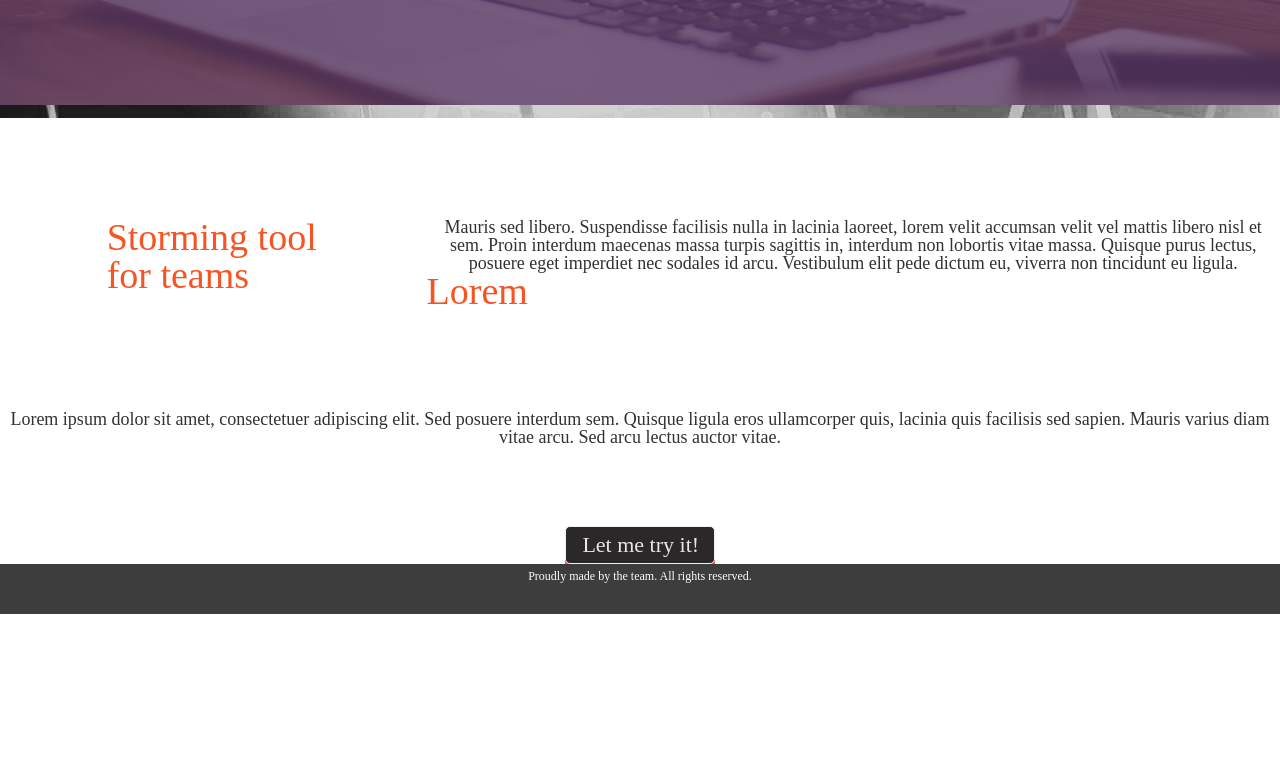
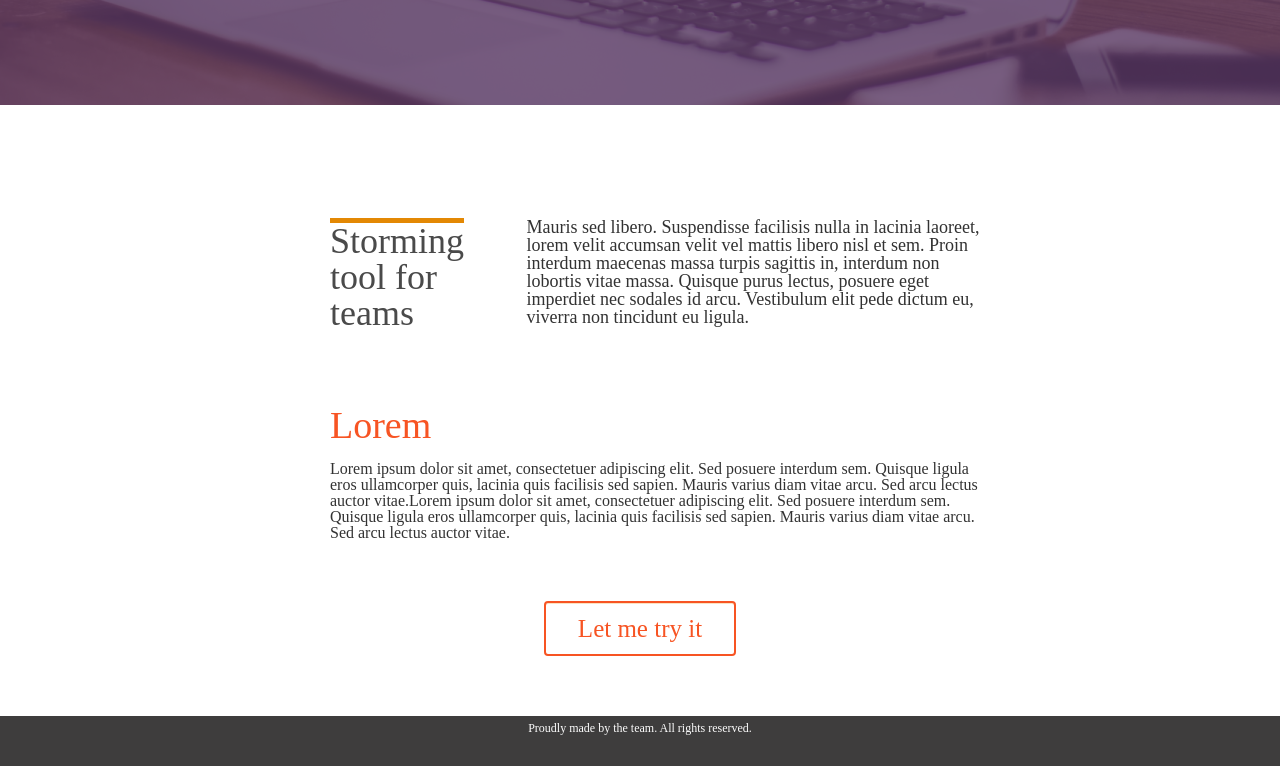
Before and after one commit to aapsu/aapsu.github.io, a plain HTML site: page work.html in a window 1280 px wide. Shown: the part 1528-2294 px from the top of the page. Before the commit the page ends 2142 px from the top, so only its background shows below. Drawn offline with nearby package versions, Linux system fonts and the light colour scheme; a web font is replaced by a local one.

Commit message:
teamboard introduction added

```diff
--- a/css/work.css
+++ b/css/work.css
@@ -70,10 +70,36 @@
 }
 .desc2 {
 	font-size:18px;
-	text-align:center;
+	text-align:left;
 	margin-top: 100px;
 	font-family:texgyre;
+	margin-bottom: 60px;
+	margin-left: 100px;
 	color:#323232;
+	margin-right: 300px;
+}
+.desc3 {
+	font-size:16px;
+	text-align:left;
+	font-family:texgyre;
+	margin-bottom: 60px;
+	margin-left: 330px;
+    margin-right: 300px;
+	color:#323232;
+}
+.zerogrid-full .orangetext {
+	margin: 300px 50px 0px 330px !important;
+	line-height: 40px;
+}
+.zerogrid-full .title{
+	float:left;
+	text-align:left;
+	color: #4A4A4A;
+	font-family:texgyre;
+	font-size: 36px;
+	margin-top: 100px;
+	margin-left: 330px;
+	border-top: 5px solid #E38804;
 }
 .zerogrid-full #logo1 {
 	background-image:url(../img/unity_btn.png);
@@ -118,6 +144,51 @@
 	height: 40px;
 	margin-left: 300px;
 }
-.zerogrid-full .col-1-3, .zerogrid-full .col-2-3, .zerogrid-full .col-full {
+.zerogrid-full .col-full {
 	background-color:#FFFFFF;
 }
+
+
+
+
+
+.try-btn {
+	-moz-box-shadow:inset 0px 1px 0px 0px #fce2c1;
+	-webkit-box-shadow:inset 0px 1px 0px 0px #fce2c1;
+	box-shadow:inset 0px 1px 0px 0px #fce2c1;
+	background-color:transparent;
+	-webkit-border-top-left-radius:4px;
+	-moz-border-radius-topleft:4px;
+	border-top-left-radius:4px;
+	-webkit-border-top-right-radius:4px;
+	-moz-border-radius-topright:4px;
+	border-top-right-radius:4px;
+	-webkit-border-bottom-right-radius:4px;
+	-moz-border-radius-bottomright:4px;
+	border-bottom-right-radius:4px;
+	-webkit-border-bottom-left-radius:4px;
+	-moz-border-radius-bottomleft:4px;
+	border-bottom-left-radius:4px;
+	text-indent:0;
+	border:2px solid #f75423;
+	display:inline-block;
+	color:#f75423;
+	font-family:Times New Roman;
+	font-size:25px;
+	font-weight:normal;
+	font-style:normal;
+	height:51px;
+	line-height:51px;
+	width:188px;
+	text-decoration:none;
+	text-align:center;
+	margin-bottom: 60px;
+		cursor:pointer;
+}.try-btn:active {
+	position:relative;
+	top:1px;
+}
+.try-btn:hover {
+	cursor:pointer;
+}
+/* This button was generated using CSSButtonGenerator.com */
--- a/work.html
+++ b/work.html
@@ -41,11 +41,11 @@
       </div>
       	<nav class="nav">
               <ul>
-            <li><a href="#weare" class="smoothScroll">PROJECT</a></li>
-            <li><a href="#ourway" class="smoothScroll">WORK</a></li>
-            <li><a href="#lorem" class="smoothScroll">CONTACT</a></li>
-            <li><a href="#partners" class="smoothScroll">PARTNERS</a></li>
-            <li><a href="#" class="smoothScroll">BLOG</a></li>
+            <li><a href="index.html" class="smoothScroll">HOME</a></li>
+            <li><a href="#teamboard" class="smoothScroll">TEAMBOARD</a></li>
+            <li><a href="#lorem" class="smoothScroll">UNITY</a></li>
+            <li><a href="#partners" class="smoothScroll">TOOLBAR</a></li>
+            <li><a href="#" class="smoothScroll">FMBT</a></li>
             <li><a href="#" class="smoothScroll">WIKI</a></li>
           </ul>
             </nav>
@@ -59,7 +59,7 @@
         </div>
     <div class="col-1-3" id="logo2">
           <p class="logoshere">TEAMBOARD</p><p class="desc">Real time collaboration.</p>
-          <div class="viewmore-btn-wrapper"><a href="#" class="viewmore-btn">View More</a></div>
+          <div class="viewmore-btn-wrapper"><a href="#teamboard" class="viewmore-btn">View More</a></div>
         </div>
     <div class="col-1-3" id="logo3">
           <p class="logoshere">TOOLBAR</p><p class="desc">Gather sites and tools into one place , and share!</p>
@@ -81,8 +81,8 @@
           </div>
 
 <div class="zerogrid-full">
-	<div class="row">
-    <div class="col-full" id="teamboard">
+	<div class="row" style="background-color:#FFFFFF !important;">
+    <div class="col-full" id="teamboard"><a name="teamboard"></a>
 	<div class="col-1-2"><h2>Real time collaboration with people.</h2><img src="img/teamboard_logo.png"></div>
     </div>
     <div class="col-1-4"></div>
@@ -90,15 +90,15 @@
     <div class="col-1-4"></div>
     <div class="col-1-4"></div>
     <div class="col-1-3">
-    	<p class="orangetext">Storming tool for teams</p>
+    	<p class="title">Storming tool for teams</p>
     </div>
     <div class="col-2-3">
     	<p class="desc2">Mauris sed libero. Suspendisse facilisis nulla in lacinia laoreet, lorem velit accumsan velit vel mattis libero nisl et sem. Proin interdum maecenas massa turpis sagittis in, interdum non lobortis vitae massa. Quisque purus lectus, posuere eget imperdiet nec sodales id arcu. Vestibulum elit pede dictum eu, viverra non tincidunt eu ligula.</p>
     </div>
-    <div class="col-full" style="background-color:#FFFFFF;">
-    	<p class="orangetext">Lorem</p>
-        <p class="desc2">Lorem ipsum dolor sit amet, consectetuer adipiscing elit. Sed posuere interdum sem. Quisque ligula eros ullamcorper quis, lacinia quis facilisis sed sapien. Mauris varius diam vitae arcu. Sed arcu lectus auctor vitae.</p>
-        <div class="n4sbutton-wrapper"> <a id="sayhello-button" class="button">Let me try it!</a> </div>
+    <div class="col-full" style="background-color:#FFFFFF; clear:both;">
+    	<p class="orangetext">Lorem</p><br>
+        <p class="desc3">Lorem ipsum dolor sit amet, consectetuer adipiscing elit. Sed posuere interdum sem. Quisque ligula eros ullamcorper quis, lacinia quis facilisis sed sapien. Mauris varius diam vitae arcu. Sed arcu lectus auctor vitae.Lorem ipsum dolor sit amet, consectetuer adipiscing elit. Sed posuere interdum sem. Quisque ligula eros ullamcorper quis, lacinia quis facilisis sed sapien. Mauris varius diam vitae arcu. Sed arcu lectus auctor vitae.</p>
+        <div class="n4sbutton-wrapper"><a href="#" class="try-btn">Let me try it</a></div>
     </div>
 </div>
 </div>
```
